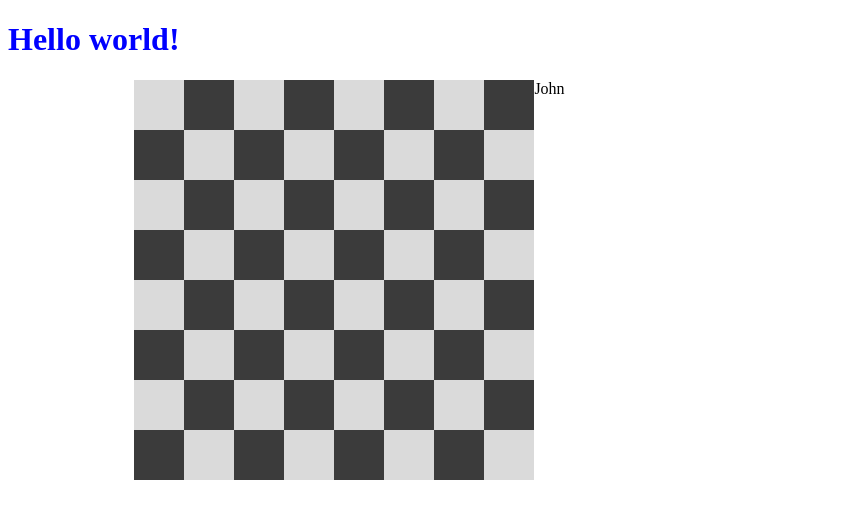
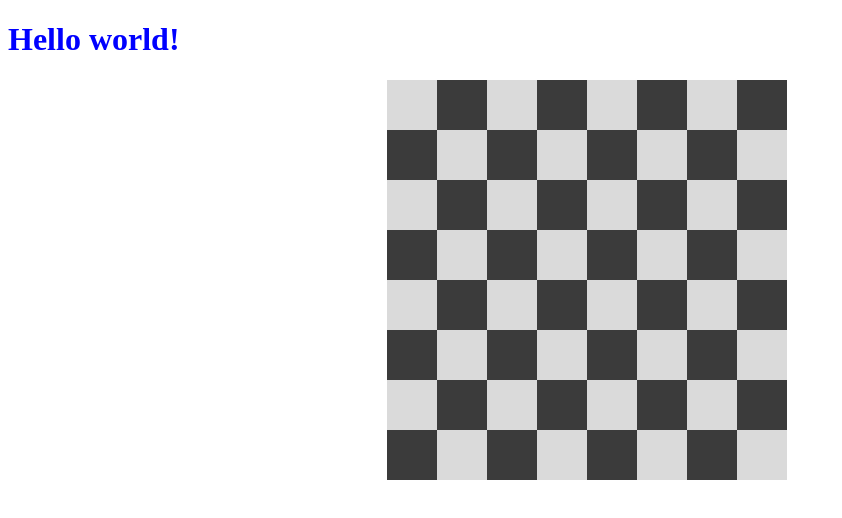
Before and after one commit to MrMJ06/Ajedrez, a website: page public/index.html in a window 1280 px wide. Shown: the whole page, without its empty margins (0-842 px from the left). Drawn offline with nearby package versions, Linux system fonts and the light colour scheme.

Commit message:
Añadido tablero

```diff
--- /dev/null
+++ b/public/components/components.js
@@ -0,0 +1,55 @@
+var app = angular.module('myApp', []);
+app.controller('myCtrl', function($scope) {
+
+  $scope.showCoordinates = function(piece){
+    for(var i=0;i<8;i++){
+      for(var j=0;j<8;j++){
+        $scope.table[i][j].selected=false;
+      }
+    }
+    piece.selected = !piece.selected;
+  }
+
+  $scope.table = init();
+
+});
+
+app.filter('range', function() {
+  return function(input, total) {
+    total = parseInt(total);
+
+    for (var i=0; i<total; i++) {
+      input.push(i);
+    }
+
+    return input;
+  };
+});
+
+
+/**
+ * Functions
+ */
+
+ function init(){
+  var table = new Array();
+  for(var i=0;i<8;i++){
+    var row = new Array();
+
+    for(var j=0;j<8;j++){
+      var box = new Object();
+      box.x = j;
+      box.y = i;
+      if(j==1){
+       box.piece = {type:"peon",color:"black",x:j,y:i,dead:false};
+      }else if(j==6){
+        box.piece = {type:"peon",color:"white",x:j,y:i,dead:false};
+      }
+      box.selected = false;
+
+      row.push(box);
+    }
+    table.push(row);
+  }
+  return table;
+ }
--- a/public/components/componets.js
+++ /dev/null
@@ -1,5 +0,0 @@
-var app = angular.module('myApp', []);
-app.controller('myCtrl', function($scope) {
-    $scope.firstName = "John";
-    $scope.lastName = "Doe";
-});
--- a/public/index.html
+++ b/public/index.html
@@ -6,101 +6,20 @@
     <meta http-equiv="X-UA-Compatible" content="ie=edge">
     <link rel="stylesheet" href="styles/common.css" type="text/css" >
     <script src="https://ajax.googleapis.com/ajax/libs/angularjs/1.6.4/angular.min.js"></script>
-    <script src="controller/components.js"></script>
+    <script src="components/components.js"></script>
     <title>Document</title>
 </head>
 <body>
-    <script>
-        var app = angular.module('myApp', []);
-        app.controller('myCtrl', function($scope) {
-            $scope.firstName = "John";
-            $scope.lastName = "Doe";
-        });
-    </script>
 
     <h1>Hello world!</h1>
     <div class="container" ng-app="myApp" ng-controller="myCtrl">
-        <div class="col">
-            <div class="white"></div>
-            <div class="black"></div>
-            <div class="white"></div>
-            <div class="black"></div>
-            <div class="white"></div>
-            <div class="black"></div>
-            <div class="white"></div>
-            <div class="black"></div>
+            <div class="row" ng-repeat="row in table">
+                <div class="col" ng-repeat="piece in row">
+                    <div id="{{piece.x*10+piece.y}}" class="black {{piece.selected}}" ng-if="(piece.x+piece.y)%2==1" ng-click="showCoordinates(piece);"></div>
+                    <div id="{{piece.x*10+piece.y}}" class="white {{piece.selected}}" ng-if="(piece.x+piece.y)%2==0" ng-click="showCoordinates(piece);"></div>
+                </div>
+            </div>
         </div>
-        <div class="col">
-            <div class="black"></div>
-            <div class="white"></div>
-            <div class="black"></div>
-            <div class="white"></div>
-            <div class="black"></div>
-            <div class="white"></div>
-            <div class="black"></div>
-            <div class="white"></div>
-        </div>
-        <div class="col">
-            <div class="white"></div>
-            <div class="black"></div>
-            <div class="white"></div>
-            <div class="black"></div>
-            <div class="white"></div>
-            <div class="black"></div>
-            <div class="white"></div>
-            <div class="black"></div>
-        </div>
-        <div class="col">
-            <div class="black"></div>
-            <div class="white"></div>
-            <div class="black"></div>
-            <div class="white"></div>
-            <div class="black"></div>
-            <div class="white"></div>
-            <div class="black"></div>
-            <div class="white"></div>
-        </div>
-        <div class="col">
-            <div class="white"></div>
-            <div class="black"></div>
-            <div class="white"></div>
-            <div class="black"></div>
-            <div class="white"></div>
-            <div class="black"></div>
-            <div class="white"></div>
-            <div class="black"></div>
-        </div>
-        <div class="col">
-            <div class="black"></div>
-            <div class="white"></div>
-            <div class="black"></div>
-            <div class="white"></div>
-            <div class="black"></div>
-            <div class="white"></div>
-            <div class="black"></div>
-            <div class="white"></div>
-        </div>
-        <div class="col">
-            <div class="white"></div>
-            <div class="black"></div>
-            <div class="white"></div>
-            <div class="black"></div>
-            <div class="white"></div>
-            <div class="black"></div>
-            <div class="white"></div>
-            <div class="black"></div>
-        </div>
-        <div class="col">
-            <div class="black"></div>
-            <div class="white"></div>
-            <div class="black"></div>
-            <div class="white"></div>
-            <div class="black"></div>
-            <div class="white"></div>
-            <div class="black"></div>
-            <div class="white"></div>
-        </div>
-        {{firstName}}
     </div>
 </body>
 </html>
--- a/public/styles/common.css
+++ b/public/styles/common.css
@@ -20,6 +20,16 @@ h1{
     float: left;
 }
 
+.true{
+    background-color: brown;
+}
+
+.row{
+    width: 50px;
+    height: 50px;
+    float: left;
+}
+
 .container{
-    margin-left: 10%;
+    margin-left: 30%;
 }
```
